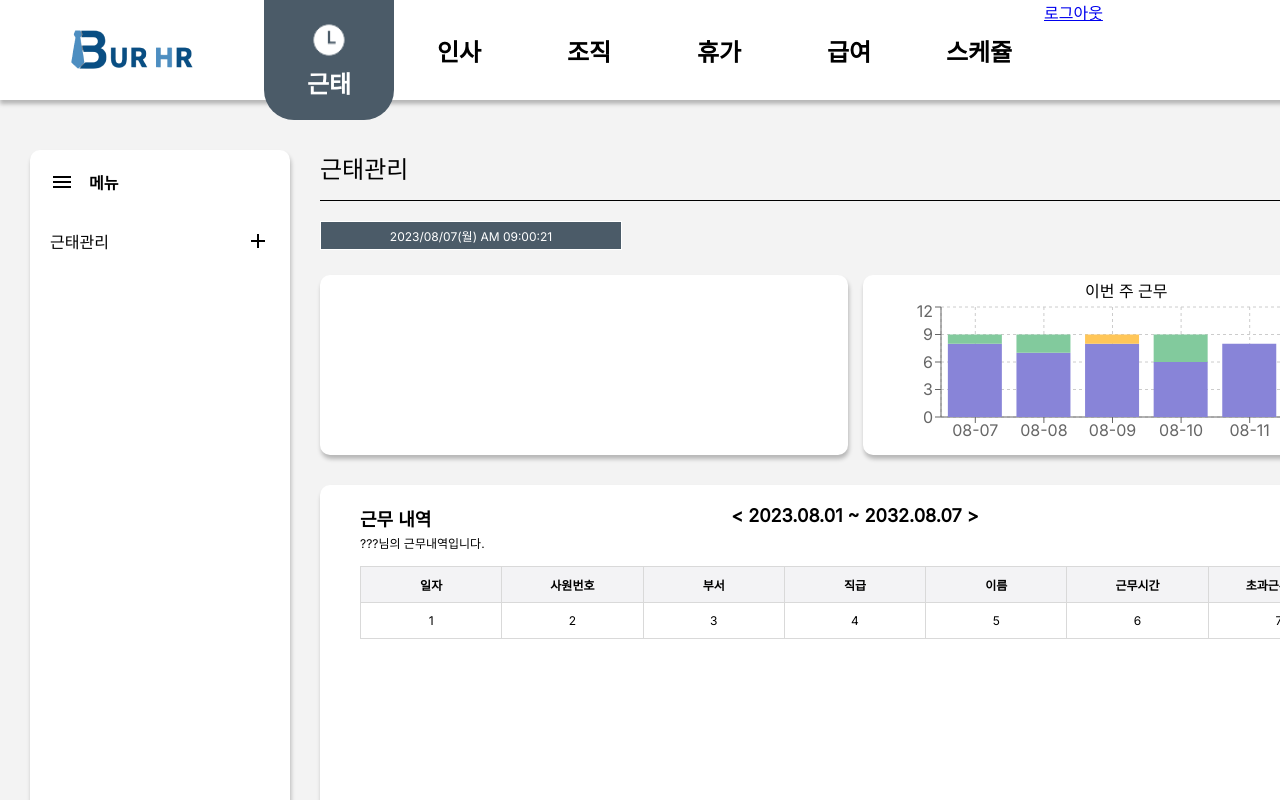
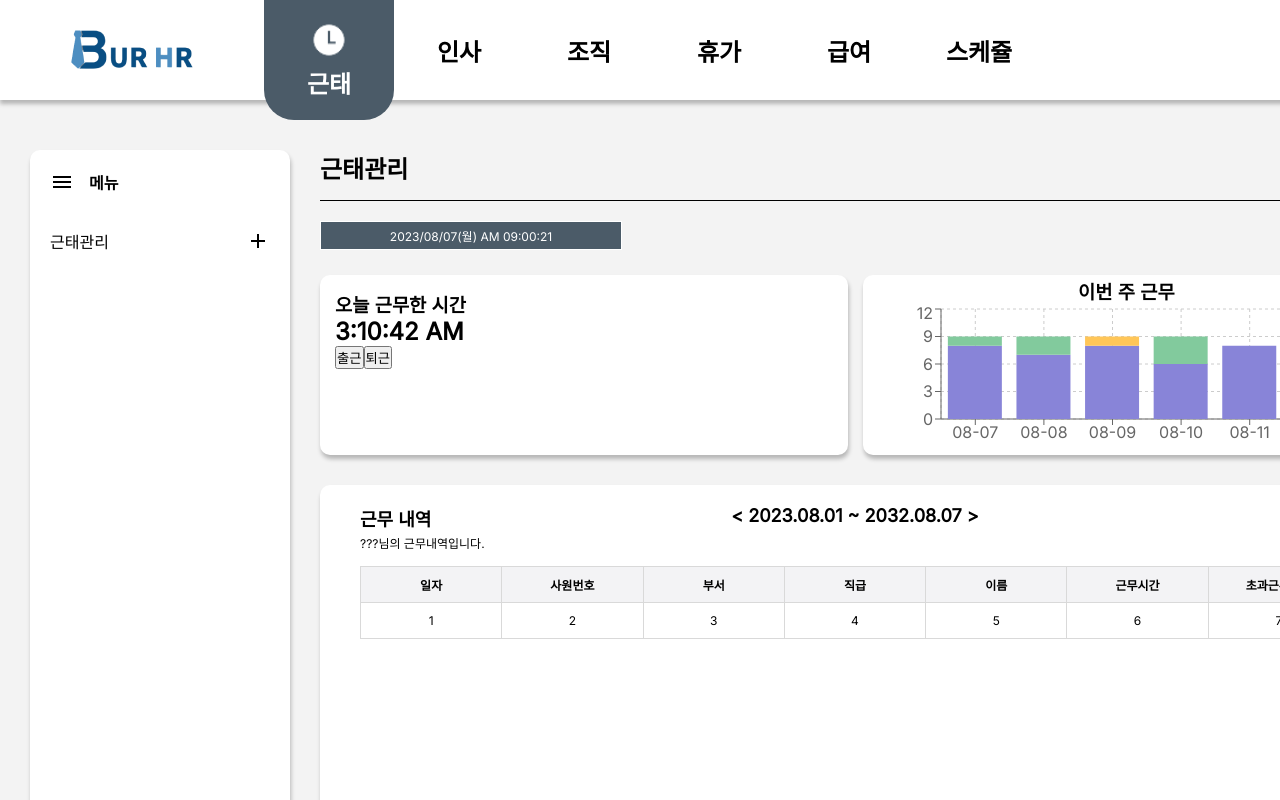
Before and after one commit to BUR-HR/BUR-HR, a React (Create React App) app in the folder react-project/BUL-HR/: page /attendance in a window 1280 px wide. Shown: the top 800 px of the page. Built offline with nearby package versions, Linux system fonts and the light colour scheme.

Commit message:
[style] css 수정

```diff
--- a/react-project/BUL-HR/src/common/header.js
+++ b/react-project/BUL-HR/src/common/header.js
@@ -60,7 +60,7 @@ export const Header = () => {
                     />
                     스케쥴
                 </NavLink>
-                <NavLink to='login'>
+                <NavLink to='login' className={'logout'}>
                     <span>로그아웃</span>
                 </NavLink>
             </div>
--- a/react-project/BUL-HR/src/css/attendance.css
+++ b/react-project/BUL-HR/src/css/attendance.css
@@ -7,12 +7,7 @@
     min-height: 720px;
 }
 
-.attendance-title {
-    width: 100%;
-    padding-bottom: 15px;
-    border-bottom: 1px solid black;
-    font-size: 24px;
-}
+
 
 .current-time {
     display: inline-flex;
@@ -46,6 +41,8 @@
 .attendance-time {
     width: 50%;
     height: 180px;
+    box-sizing: border-box;
+    padding: 15px;
 }
 
 .total-attendance-time {
--- a/react-project/BUL-HR/src/css/content.css
+++ b/react-project/BUL-HR/src/css/content.css
@@ -1,3 +1,11 @@
 .content {
     display: flex;
 }
+
+.page-title {
+    width: 100%;
+    padding-bottom: 15px;
+    border-bottom: 1px solid black;
+    font-size: 24px;
+    font-weight: bold;
+}
--- a/react-project/BUL-HR/src/css/section.css
+++ b/react-project/BUL-HR/src/css/section.css
@@ -45,12 +45,8 @@
     margin-left: 60px;
 }
 
-.menu-item:last-child {
-    margin-left: auto;
-    margin-right: 30px;
-}
-
-.menu-item {
+.menu-item,
+.logout {
     display: flex;
     flex-direction: column;
     box-sizing: border-box;
@@ -66,7 +62,15 @@
     text-decoration: none;
     color: inherit;
     padding: 8px 0px;
+}
+
+.menu-item {
     transition: background-color 0.6s, color 1s;
+}
+
+.logout {
+    margin-left: auto;
+    margin-right: 30px;
 }
 
 .menu-item.active {
@@ -88,7 +92,7 @@
     width: 40px;
     height: 0px;
     object-fit: cover;
-    transition: opacity 1s,  height 1s;
+    transition: opacity 1s, height 1s;
 }
 
 .menu-item:hover {
@@ -109,7 +113,7 @@
     display: flex;
     align-items: center;
     box-sizing: border-box;
-    margin-top:50px;
+    margin-top: 50px;
     padding-left: 30px;
     background-color: #304352;
     width: 100%;
--- a/react-project/BUL-HR/src/pages/attendance.js
+++ b/react-project/BUL-HR/src/pages/attendance.js
@@ -35,12 +35,16 @@ export const Attendance = () => {
                 </div>
             </Navigation>
             <div className="main">
-                <div className="attendance-title">근태관리</div>
+                <div className="page-title">근태관리</div>
                 <div className="current-time">2023/08/07(월) AM 09:00:21</div>
                 <div className="work-time">
-                    <div className="attendance-time page-config"></div>
+                    <div className="attendance-time page-config">
+                        <h3>오늘 근무한 시간</h3>
+                        <h2>{new Date().toLocaleTimeString()}</h2>
+                        <button>출근</button><button>퇴근</button>
+                    </div>
                     <div className="total-attendance-time page-config">
-                        이번 주 근무
+                        <h3>이번 주 근무</h3>
                         <Chart/>
                     </div>
                 </div>
```
